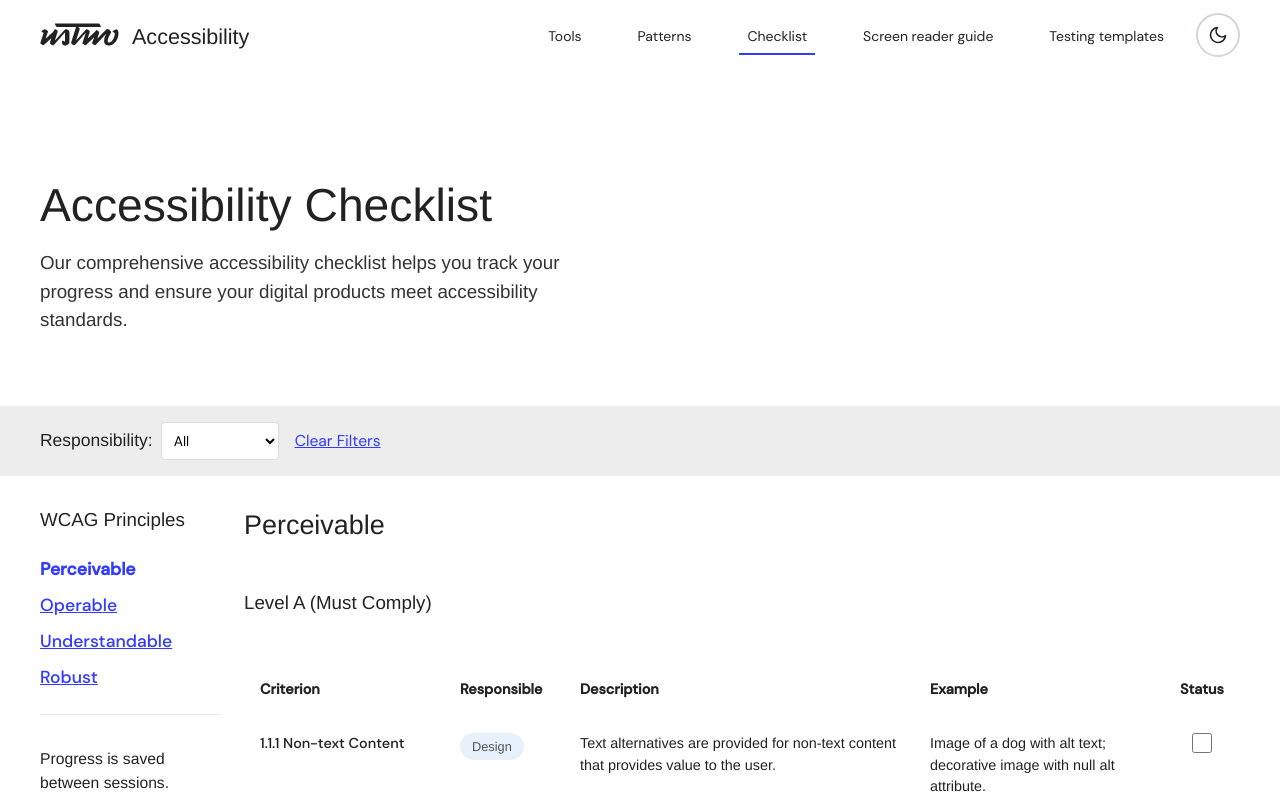
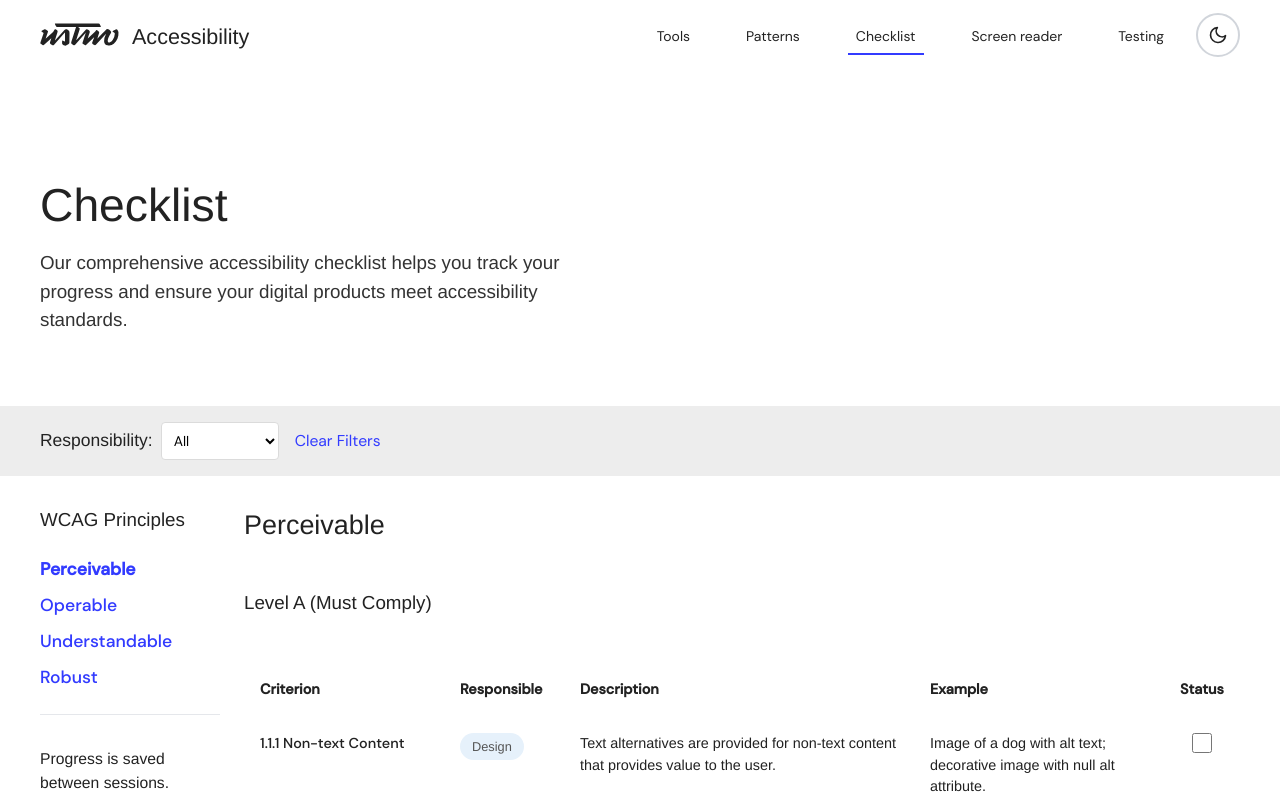
Before and after one commit to ustwo/accessibility-microsite, a React (Vite) app: page /checklist in a window 1280 px wide. Shown: the top 797 px of the page. Built offline with nearby package versions, Linux system fonts and the light colour scheme; no server answers; a web font is replaced by a local one.

Commit message:
Consistent language and link styles

```diff
--- a/public/styles/checklist.css
+++ b/public/styles/checklist.css
@@ -147,7 +147,7 @@
 .checklist-sidebar a {
   display: block;
   padding: 0.75rem 1rem;
-  text-decoration: underline;
+  text-decoration: none;
   border-radius: 8px;
   font-weight: 500;
   transition: all 0.2s ease;
@@ -158,7 +158,7 @@
 .checklist-sidebar a:hover {
   /* background-color: #f5f5f5; */
   color: var(--color-blue);
-  text-decoration: none;
+  text-decoration: underline;
 }
 
 .checklist-sidebar a.active {
--- a/public/styles/components.css
+++ b/public/styles/components.css
@@ -36,11 +36,11 @@
 .button-link {
   color: var(--color-blue);
   font-size: calc(0.8125rem + (((1.3 - 0.8125) * ((100vw - 320px) / (2048 - 320))) * 10));
-  text-decoration: underline;
+  text-decoration: none;
   cursor: pointer;
 }
 .button-link:hover {
-  text-decoration: none;
+  text-decoration: underline;
 }
 
 .callToAction {
--- a/src/components/ChecklistTemplate.tsx
+++ b/src/components/ChecklistTemplate.tsx
@@ -235,16 +235,16 @@ export default function ChecklistTemplate({ title, allData }: ChecklistTemplateP
 
   return (
     <Layout
-      title="Accessibility Checklist"
+      title="Checklist"
       introText="Our comprehensive accessibility checklist helps you track your progress and ensure your digital products
       meet accessibility standards."
       theme="checklist"
     >
       <Helmet>
-        <title>{title} - ustwo Accessibility Microsite</title>
+        <title>Checklist - ustwo Accessibility</title>
         <meta
           name="description"
-          content={`${title} accessibility checklist and requirements guide to help ensure your digital products meet accessibility standards.`}
+          content={`Checklist and requirements guide to help ensure your digital products meet accessibility standards.`}
         />
       </Helmet>
 
--- a/src/components/Layout.tsx
+++ b/src/components/Layout.tsx
@@ -82,7 +82,7 @@ export default function Layout({ children, title, introText, theme }: LayoutProp
                     to="/screen-reader-guide"
                     aria-current={isCurrentPage("/screen-reader-guide") ? "page" : undefined}
                   >
-                    Screen reader guide
+                    Screen reader
                   </Link>
                 </li>
                 <li>
@@ -90,7 +90,7 @@ export default function Layout({ children, title, introText, theme }: LayoutProp
                     to="/testing-templates"
                     aria-current={isCurrentPage("/testing-templates") ? "page" : undefined}
                   >
-                    Testing templates
+                    Testing
                   </Link>
                 </li>
               </ul>
--- a/src/routes/Index.tsx
+++ b/src/routes/Index.tsx
@@ -97,7 +97,7 @@ export default function Index() {
                   solves a common accessibility problem.
                 </p>
                 <div className="callToAction callToAction--red" aria-hidden="true">
-                  Pattern library
+                  Patterns library
                 </div>
               </Col>
             </Grid>
@@ -122,7 +122,7 @@ export default function Index() {
                   way to test for perceivability, operability, and robustness.
                 </p>
                 <div className="callToAction callToAction--blue" aria-hidden="true">
-                  Accessibility checklist
+                  Checklist
                 </div>
               </Col>
             </Grid>
@@ -147,7 +147,7 @@ export default function Index() {
                   chance it&apos;ll work with assistive tech.
                 </p>
                 <div className="callToAction callToAction--yellow" aria-hidden="true">
-                  Screenreader tutorial
+                  Screen reader guide
                 </div>
               </Col>
             </Grid>
--- a/src/routes/checklist/Index.tsx
+++ b/src/routes/checklist/Index.tsx
@@ -13,6 +13,6 @@ export default function ChecklistIndex() {
   };
 
   return (
-    <ChecklistTemplate title="Accessibility Checklist" allData={allData} />
+    <ChecklistTemplate title="Checklist" allData={allData} />
   );
 }
--- a/src/routes/patterns/Index.tsx
+++ b/src/routes/patterns/Index.tsx
@@ -100,13 +100,13 @@ export default function PatternsIndex() {
     filterParentTitle !== null;
   return (
     <Layout
-      title="Accessibility Patterns"
+      title="Patterns library"
       introText="Our second principle is to enjoy the patterns. These are the design
       patterns we recommend for creating accessible digital products."
       theme="patterns"
     >
       <Helmet>
-        <title>Accessibility Patterns - ustwo Accessibility Microsite</title>
+        <title>Patterns library - ustwo Accessibility</title>
         <meta
           name="description"
           content="A collection of accessible design patterns recommended by ustwo."
--- a/src/routes/screen-reader-guide/Index.tsx
+++ b/src/routes/screen-reader-guide/Index.tsx
@@ -21,12 +21,12 @@ export default function ScreenReaderGuideIndex() {
 
   return (
     <Layout
-      title="Screen Reader Guide"
+      title="Screen reader guide"
       introText="Welcome to your interactive guide for learning VoiceOver! Follow these steps and practice along to become comfortable with screen reader testing."
       theme="guide"
     >
       <Helmet>
-        <title>Screen Reader Guide - ustwo Accessibility Microsite</title>
+        <title>Screen reader guide - ustwo Accessibility</title>
         <meta
           name="description"
           content="Learn how to use screen readers for accessibility testing."
--- a/src/routes/testing-templates/Index.tsx
+++ b/src/routes/testing-templates/Index.tsx
@@ -6,7 +6,7 @@ import Grid, { Col } from "../../components/Grid";
 export default function TestingTemplatesIndex() {
   return (
     <Layout
-      title="Testing Templates"
+      title="Testing templates"
       introText="In line with our fifth principle 'Party Party (Test)
       Party', we believe testing should be a collaborative and
       enjoyable process that brings teams together to create more
@@ -14,10 +14,10 @@ export default function TestingTemplatesIndex() {
       theme="testing"
     >
       <Helmet>
-        <title>Testing Templates - ustwo Accessibility Microsite</title>
+        <title>Testing templates - ustwo Accessibility</title>
         <meta
           name="description"
-          content="Accessibility testing templates and review frameworks to ensure comprehensive accessibility testing across your digital products."
+          content="Testing templates and review frameworks to ensure comprehensive accessibility testing across your digital products."
         />
       </Helmet>
 
--- a/src/routes/tools/Index.tsx
+++ b/src/routes/tools/Index.tsx
@@ -24,13 +24,13 @@ export default function ToolsIndex() {
 
   return (
     <Layout
-      title="Accessibility Tools"
+      title="Recommended tools"
       introText="Our first principle is to level-up your gear. These are the tools we recommend for testing and developing
       accessible digital products."
       theme="tools"
     >
       <Helmet>
-        <title>Accessibility Tools - ustwo Accessibility Microsite</title>
+        <title>Recommended tools - ustwo Accessibility</title>
         <meta
           name="description"
           content="A collection of accessibility testing and development tools recommended by ustwo."
```
